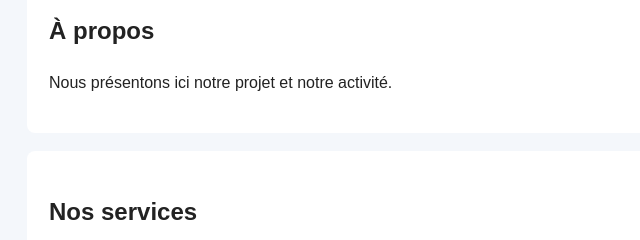
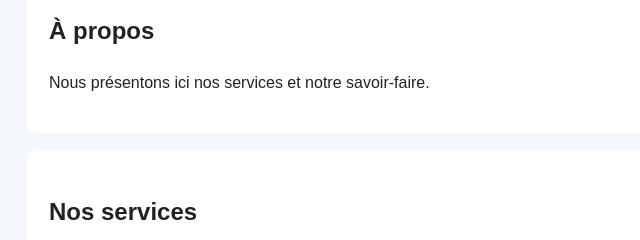
Before and after one commit to fresnelngimbous/MonSiteWeb, a plain HTML site: page index.html in a window 1280 px wide. Shown: the part 230-470 px from the top of the page, 163-803 px from the left. Drawn offline with Linux system fonts and the light colour scheme.

Commit message:
feat(apropos): reformuler la presentation version B

```diff
--- a/index.html
+++ b/index.html
@@ -18,7 +18,7 @@
  <main>
   <section id="apropos">
    <h2>À propos</h2>
-   <p>Nous présentons ici notre projet et notre activité.</p>
+      <p>Nous présentons ici nos services et notre savoir-faire.</p>
   </section>
   <section id="services">
    <h2>Nos services</h2>
```
